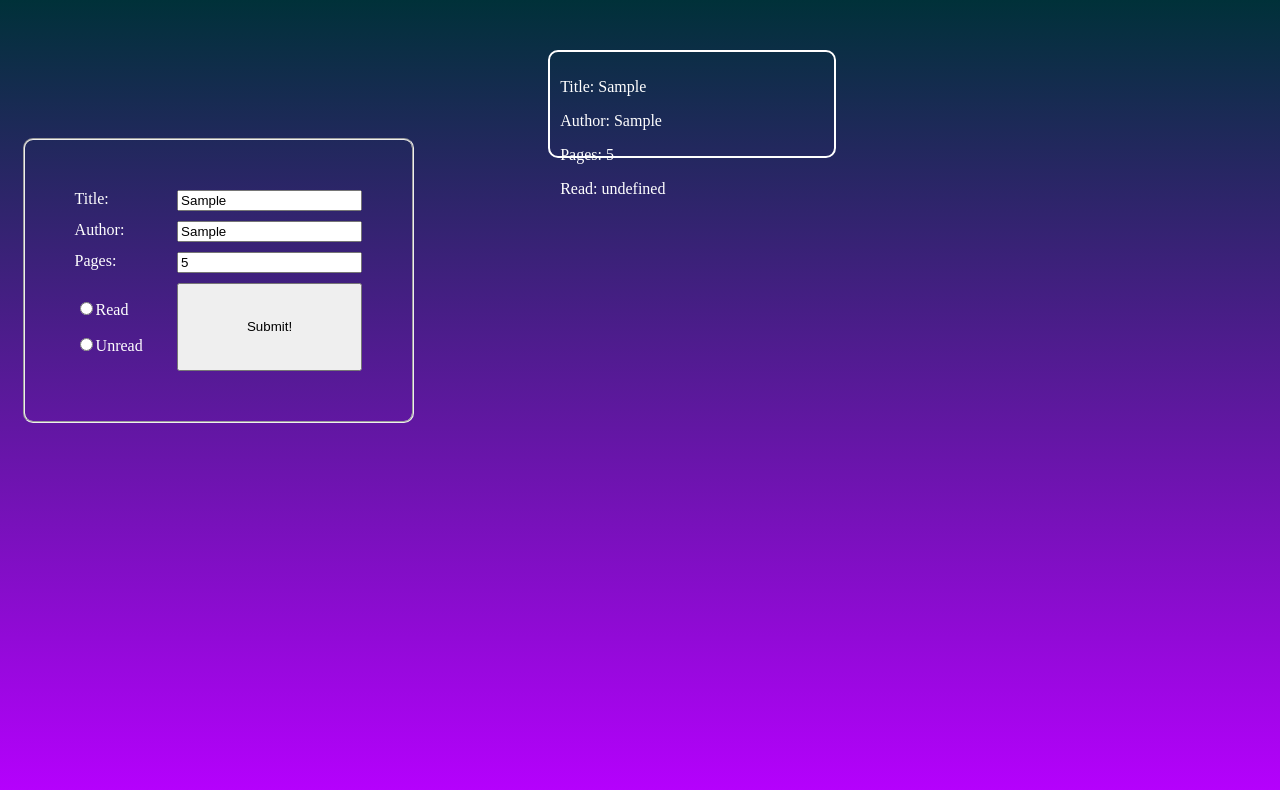
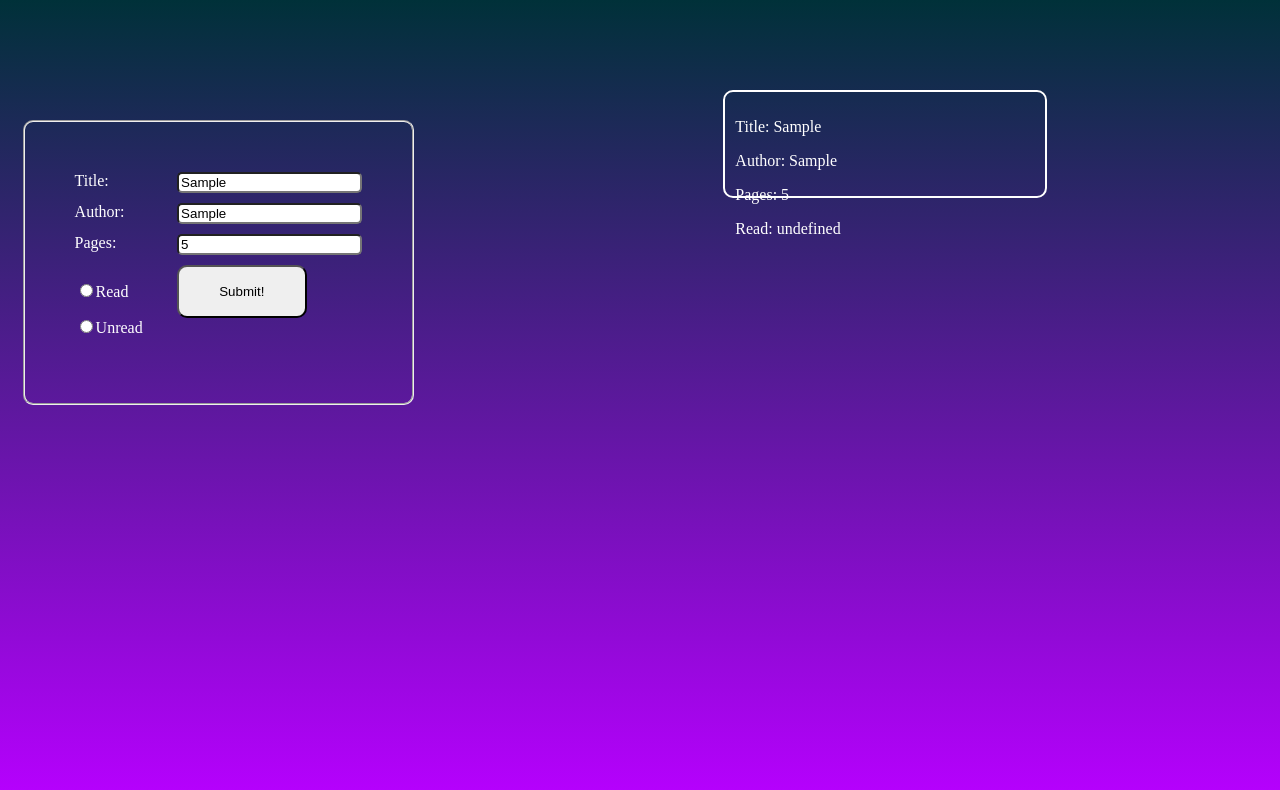
Before and after one commit to JRan1357/BookStorage, a plain HTML site: page index.html in a window 1280 px wide. Both pictures are taken after typing "Sample", "Sample", "5" into the empty fields and a click on the button "Submit!". Drawn offline with Linux system fonts and the light colour scheme.

Commit message:
styled cards so that right edge is no longer hidden, added border radius to input fields and submit button

```diff
--- a/index.html
+++ b/index.html
@@ -23,7 +23,7 @@
                         <p><input type="radio">Read</p>
                         <p><input type="radio">Unread</p>
                     </label>
-                    <button type="button" onclick="getValues(); drawHtml()">Submit!</button>
+                    <button type="button" onclick="getValues(); drawHtml()" id="submitBtn">Submit!</button>
                 </fieldset>
             </form>
         </div>
--- a/style.css
+++ b/style.css
@@ -23,6 +23,8 @@ body{
     gap: 30px;
 
     height: 100%;
+
+    align-items: center;
 }
 
 .subContainer{
@@ -40,26 +42,38 @@ body{
     border-radius: 10px;
 }
 
+.form > input{
+    border-radius: 5px;
+}
+
+#submitBtn{
+    width: 70%;
+    height: 60%;
+
+    border-radius: 10px;
+}
+
 .bookInput{
     display: grid;
     justify-content: center;
     align-items: center;
     margin-left: 20px;
+
+    align-items: self-start;
 }
 
 #bookViewer{
     display: grid;
     grid-template-rows: repeat(auto-fill, 20%);
-    grid-template-columns: repeat(auto-fill, minmax(20%, 35%));
+    grid-template-columns: repeat(auto-fit, minmax(20%, 300px));
 
     justify-content: space-around;
 
     gap: 20px;
 
-    margin: 20px;
-    padding: 20px;
+    overflow-y: auto;
+    overflow-x: hidden;
 
-    overflow: auto;
 
     height: 80%;
 }
@@ -70,5 +84,6 @@ body{
     width: 100%;
     padding: 10px;
     margin: 10px;
+    margin-right: 20px;
 
 }
```
